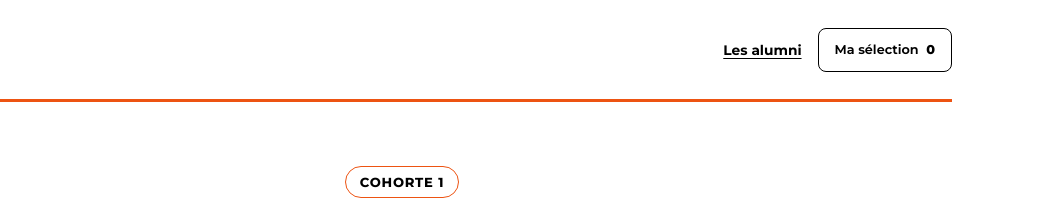
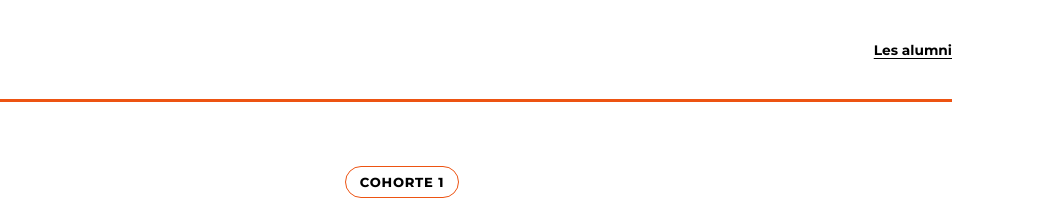
Before and after one commit to TitilolaGado/catalogue_cohorte1, a plain HTML site: page index.html in a window 1280 px wide. Shown: the top 214 px of the page, 238-1280 px from the left. Drawn offline with Linux system fonts and the light colour scheme.

Commit message:
Retrait de sélection1

```diff
--- a/index.html
+++ b/index.html
@@ -12,7 +12,7 @@
     <img src="assets/logo-fondation.png" alt="Fondation HYSTERESIS" width="144" height="75">
     <nav class="header-links" aria-label="Navigation principale">
       <a href="#explorer">Les alumni</a>
-      <button id="selection-link" type="button">Ma sélection <span id="saved-count">0</span></button>
+      <!-- <button id="selection-link" type="button">Ma sélection <span id="saved-count">0</span></button> -->
     </nav>
   </header>
 
```
